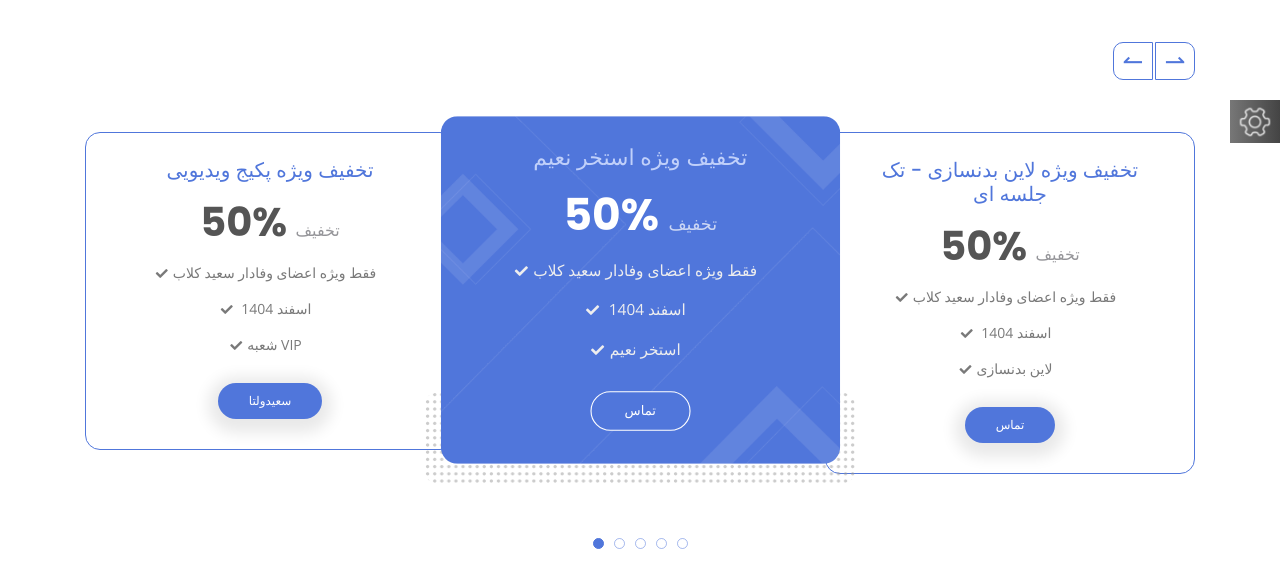
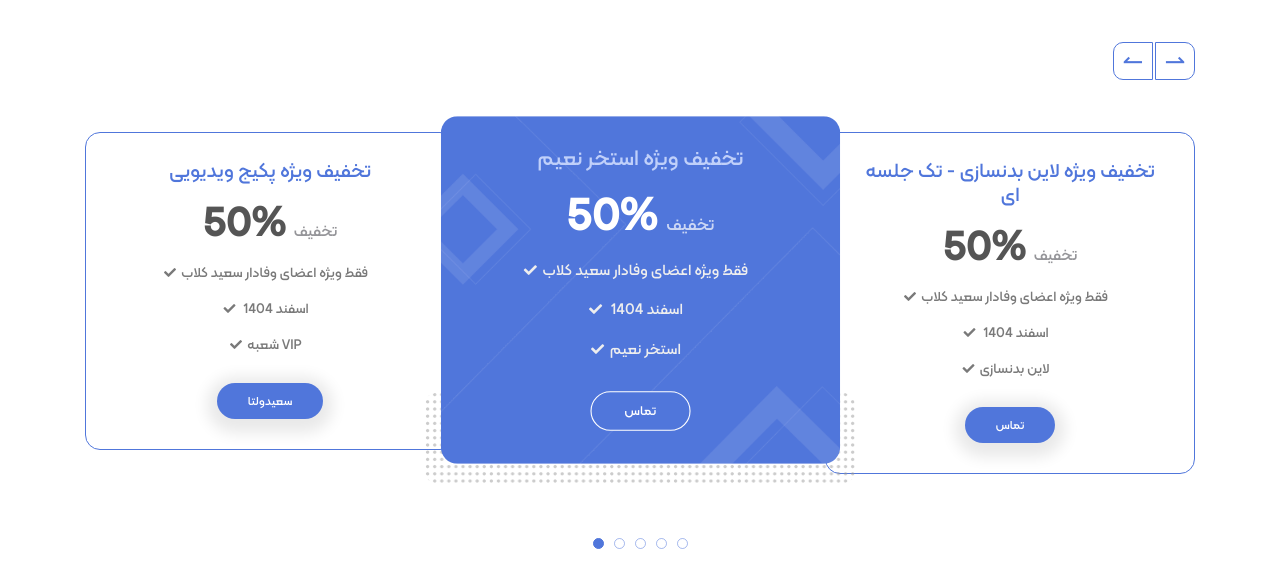
Before and after one commit to hesamhp/SaeidClubCards, a plain HTML site: page index.html in a window 1280 px wide. Drawn offline with nearby package versions, Linux system fonts and the light colour scheme.

Commit message:
last update

```diff
--- a/assets/css/pricing-style.css
+++ b/assets/css/pricing-style.css
@@ -5,6 +5,17 @@
 	Version: 1.0
 	Copyright 2020
 ===================*/
+@font-face {
+  font-family: 'kalameh';
+  src: url('../kalameh.ttf') format('truetype');
+}
+
+body {
+  font-family: 'kalameh', sans-serif !important;
+}
+h3{
+	font-family: 'kalameh';
+}
 
 @import url('https://fonts.googleapis.com/css?family=Poppins:200,300,400,500,600,700,800,900&display=swap');
 @import url('https://fonts.googleapis.com/css?family=Open+Sans:400,600,700,800&display=swap');
@@ -15,7 +26,7 @@ body {
 	margin: 0;
 	font-size: 12px;
 	color: #000;
-	font-family: 'Open Sans', sans-serif;
+	font-family: 'kalameh', sans-serif;
 }
 a {
 	outline: none !important;
@@ -54,7 +65,7 @@ select,
 textarea,
 button {
 	outline: none !important;
-	font-family: 'Poppins', sans-serif;
+	font-family: 'a', sans-serif;
 }
 section {
 	padding: 70px 0;
@@ -232,7 +243,7 @@ section {
 	margin: 10px 0;
 	padding: 0;
 	font-size: 45px;
-	font-family: 'Poppins', sans-serif;
+	font-family: 'kalameh', sans-serif;
 	color: #555;
 	font-weight: 700;
 	position: relative;
--- /dev/null
+++ b/assets/font.css
@@ -0,0 +1,8 @@
+@font-face {
+  font-family: 'a';
+  src: url('/assets/kalameh.ttf') format('ttf');
+}
+
+body {
+  font-family: 'a', sans-serif !important;
+}
--- a/assets/js/pricing-script.js
+++ b/assets/js/pricing-script.js
@@ -46,95 +46,95 @@ owlPackage.owlCarousel({
 	}
 });
 
-// color picker start
-    (function() {
-        $('<div class="color-picker">' +
-		'<a href="#" class="handle">' +
-		'<img class="setting-icon" src="assets/img/settings.png" alt="setting icon">' +
-		'</a><div class="sec-position"><div class="settings-header">' +
-		'<h3>Select Color</h3>' +
-		'</div>' +
-		'<div class="section">' +
-		'<div class="colors o-auto">' +
-		'<a href="#" class="color-1" ></a>' +
-		'<a href="#" class="color-2" ></a>' +
-		'<a href="#" class="color-3" ></a>' +
-		'<a href="#" class="color-4" ></a>' +
-		'<a href="#" class="color-5" ></a>' +
-		'<a href="#" class="color-6" ></a>' +
-		'</div>' +
-		'</div>' +
-		'<div class="settings-header"><h3>Designs</h3></div>' +
-		'<div class="section">' +
-		'<a href="#" class="setting-link setting-link-1">Background - 1</a>' +
-		'<a href="#" class="setting-link setting-link-2">Background - 2</a>' +
-		'<a href="#" class="setting-link setting-link-3">Background - 3</a>' +
-		'<a href="#" class="setting-link setting-link-4">Background - 4</a>' +
-		'<a href="#" class="setting-link setting-link-5">Rounded</a>' +
-		'<a href="#" class="setting-link setting-link-6">Rectangle</a>' +
-		'</div>' +
-		'</div>' +
-		'</div>').appendTo($('body'));
-	})();
-    var body_event_colorpicker = $("body");
-    body_event_colorpicker.on("click", ".color-1", function() {
-        $("#color" ).attr("href", "assets/css/color-1.css" );
-        return false;
+// // color picker start
+//     (function() {
+//         $('<div class="color-picker">' +
+// 		'<a href="#" class="handle">' +
+// 		'<img class="setting-icon" src="assets/img/settings.png" alt="setting icon">' +
+// 		'</a><div class="sec-position"><div class="settings-header">' +
+// 		'<h3>Select Color</h3>' +
+// 		'</div>' +
+// 		'<div class="section">' +
+// 		'<div class="colors o-auto">' +
+// 		'<a href="#" class="color-1" ></a>' +
+// 		'<a href="#" class="color-2" ></a>' +
+// 		'<a href="#" class="color-3" ></a>' +
+// 		'<a href="#" class="color-4" ></a>' +
+// 		'<a href="#" class="color-5" ></a>' +
+// 		'<a href="#" class="color-6" ></a>' +
+// 		'</div>' +
+// 		'</div>' +
+// 		'<div class="settings-header"><h3>Designs</h3></div>' +
+// 		'<div class="section">' +
+// 		'<a href="#" class="setting-link setting-link-1">Background - 1</a>' +
+// 		'<a href="#" class="setting-link setting-link-2">Background - 2</a>' +
+// 		'<a href="#" class="setting-link setting-link-3">Background - 3</a>' +
+// 		'<a href="#" class="setting-link setting-link-4">Background - 4</a>' +
+// 		'<a href="#" class="setting-link setting-link-5">Rounded</a>' +
+// 		'<a href="#" class="setting-link setting-link-6">Rectangle</a>' +
+// 		'</div>' +
+// 		'</div>' +
+// 		'</div>').appendTo($('body'));
+// 	})();
+//     var body_event_colorpicker = $("body");
+//     body_event_colorpicker.on("click", ".color-1", function() {
+//         $("#color" ).attr("href", "assets/css/color-1.css" );
+//         return false;
 
-	});
-    body_event_colorpicker.on("click", ".color-2", function() {
-        $("#color" ).attr("href", "assets/css/color-2.css" );
-        return false;
-	});
-    body_event_colorpicker.on("click", ".color-3", function() {
-        $("#color" ).attr("href", "assets/css/color-3.css" );
-        return false;
-	});
-	body_event_colorpicker.on("click", ".color-4", function() {
-        $("#color" ).attr("href", "assets/css/color-4.css" );
-        return false;
-	});
-    body_event_colorpicker.on("click", ".color-5", function() {
-        $("#color" ).attr("href", "assets/css/color-5.css" );
-        return false;
-	});
-	body_event_colorpicker.on("click", ".color-6", function() {
-        $("#color" ).attr("href", "assets/css/color-6.css" );
-        return false;
-	});
-	body_event_colorpicker.on("click", ".setting-link-1", function() {
-		$("#plan-background" ).attr("href", "assets/css/background-1.css" );
-		return false;
-	});
-	body_event_colorpicker.on("click", ".setting-link-2", function() {
-		$("#plan-background" ).attr("href", "assets/css/background-2.css" );
-        return false;
-	});
-	body_event_colorpicker.on("click", ".setting-link-3", function() {
-		$("#plan-background" ).attr("href", "assets/css/background-3.css" );
-        return false;
-	});
-	body_event_colorpicker.on("click", ".setting-link-4", function() {
-		$("#plan-background" ).attr("href", "assets/css/background-4.css" );
-        return false;
-	});
-	body_event_colorpicker.on("click", ".setting-link-5", function() {
-		$("#plan-shape" ).attr("href", "assets/css/shape-1.css" );
-        return false;
-	});
-	body_event_colorpicker.on("click", ".setting-link-6", function() {
-		$("#plan-shape" ).attr("href", "assets/css/shape-2.css" );
-        return false;
-	});
-    $('.color-picker').animate({right: '-190px'});
-    body_event_colorpicker.on("click", ".color-picker a.handle", function(e) {
-        e.preventDefault();
-        var div = $('.color-picker');
-        if (div.css('right') === '-190px') {
-            $('.color-picker').animate({right: '0px'});
-		}
-        else {
-            $('.color-picker').animate({right: '-190px'});
-		}
-	});
-	// color picker end
+// 	});
+//     body_event_colorpicker.on("click", ".color-2", function() {
+//         $("#color" ).attr("href", "assets/css/color-2.css" );
+//         return false;
+// 	});
+//     body_event_colorpicker.on("click", ".color-3", function() {
+//         $("#color" ).attr("href", "assets/css/color-3.css" );
+//         return false;
+// 	});
+// 	body_event_colorpicker.on("click", ".color-4", function() {
+//         $("#color" ).attr("href", "assets/css/color-4.css" );
+//         return false;
+// 	});
+//     body_event_colorpicker.on("click", ".color-5", function() {
+//         $("#color" ).attr("href", "assets/css/color-5.css" );
+//         return false;
+// 	});
+// 	body_event_colorpicker.on("click", ".color-6", function() {
+//         $("#color" ).attr("href", "assets/css/color-6.css" );
+//         return false;
+// 	});
+// 	body_event_colorpicker.on("click", ".setting-link-1", function() {
+// 		$("#plan-background" ).attr("href", "assets/css/background-1.css" );
+// 		return false;
+// 	});
+// 	body_event_colorpicker.on("click", ".setting-link-2", function() {
+// 		$("#plan-background" ).attr("href", "assets/css/background-2.css" );
+//         return false;
+// 	});
+// 	body_event_colorpicker.on("click", ".setting-link-3", function() {
+// 		$("#plan-background" ).attr("href", "assets/css/background-3.css" );
+//         return false;
+// 	});
+// 	body_event_colorpicker.on("click", ".setting-link-4", function() {
+// 		$("#plan-background" ).attr("href", "assets/css/background-4.css" );
+//         return false;
+// 	});
+// 	body_event_colorpicker.on("click", ".setting-link-5", function() {
+// 		$("#plan-shape" ).attr("href", "assets/css/shape-1.css" );
+//         return false;
+// 	});
+// 	body_event_colorpicker.on("click", ".setting-link-6", function() {
+// 		$("#plan-shape" ).attr("href", "assets/css/shape-2.css" );
+//         return false;
+// 	});
+//     $('.color-picker').animate({right: '-190px'});
+//     body_event_colorpicker.on("click", ".color-picker a.handle", function(e) {
+//         e.preventDefault();
+//         var div = $('.color-picker');
+//         if (div.css('right') === '-190px') {
+//             $('.color-picker').animate({right: '0px'});
+// 		}
+//         else {
+//             $('.color-picker').animate({right: '-190px'});
+// 		}
+// 	});
+// 	// color picker end
--- a/index.html
+++ b/index.html
@@ -42,7 +42,7 @@
 						<!-- Single Plan 1 -->
 						<div class="package_block">
 							<!-- Plan title -->
-							<h3>تخفیف ویژه استخر نعیم</h3>
+							<h3 style="font-family: kalameh;">تخفیف ویژه استخر نعیم</h3>
 							<!-- Plan price -->
 							<div class="price"> 50% <small>تخفیف</small> </div>
 							<!-- Plan list -->
@@ -62,7 +62,7 @@
 						<!-- Single Plan 2 -->
 						<div class="package_block">
 							<!-- Plan title -->
-							<h3>تخفیف ویژه لاین بدنسازی - تک جلسه ای</h3>
+							<h3 style="font-family: kalameh;">تخفیف ویژه لاین بدنسازی - تک جلسه ای</h3>
 							<!-- Plan price -->
 							<div class="price"> 50% <small>تخفیف</small> </div>
 							<!-- Plan list -->
@@ -82,7 +82,7 @@
 						<!-- Single Plan 3 -->
 						<div class="package_block">
 							<!-- Plan title -->
-							<h3>تخفیف ویژه لاین بدنسازی - شهریه ماهانه</h3>
+							<h3 style="font-family: kalameh;">تخفیف ویژه لاین بدنسازی - شهریه ماهانه</h3>
 							<!-- Plan price -->
 							<div class="price"> 30% <small>تخفیف</small> </div>
 							<!-- Plan list -->
@@ -102,7 +102,7 @@
 						<!-- Single Plan 4 -->
 						<div class="package_block">
 							<!-- Plan title -->
-							<h3>تخفیف ویژه سالن گل کوچیک</h3>
+							<h3 style="font-family: kalameh;">تخفیف ویژه سالن گل کوچیک</h3>
 							<!-- Plan price -->
 							<div class="price"> 20% <small>تخفیف</small> </div>
 							<!-- Plan list -->
@@ -122,7 +122,7 @@
 						<!-- Single Plan 5 -->
 						<div class="package_block">
 							<!-- Plan title -->
-							<h3>تخفیف ویژه پکیج ویدیویی</h3>
+							<h3 style="font-family: kalameh;">تخفیف ویژه پکیج ویدیویی</h3>
 							<!-- Plan price -->
 							<div class="price"> 50% <small>تخفیف</small> </div>
 							<!-- Plan list -->
```
